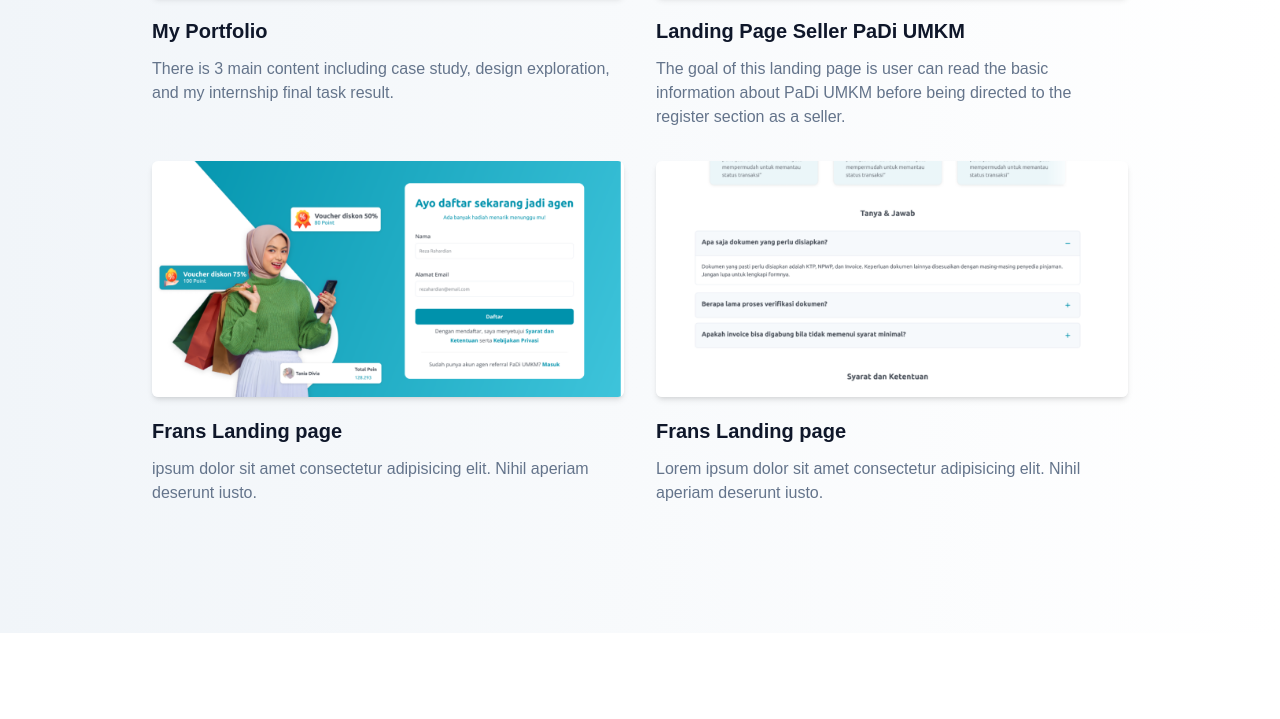
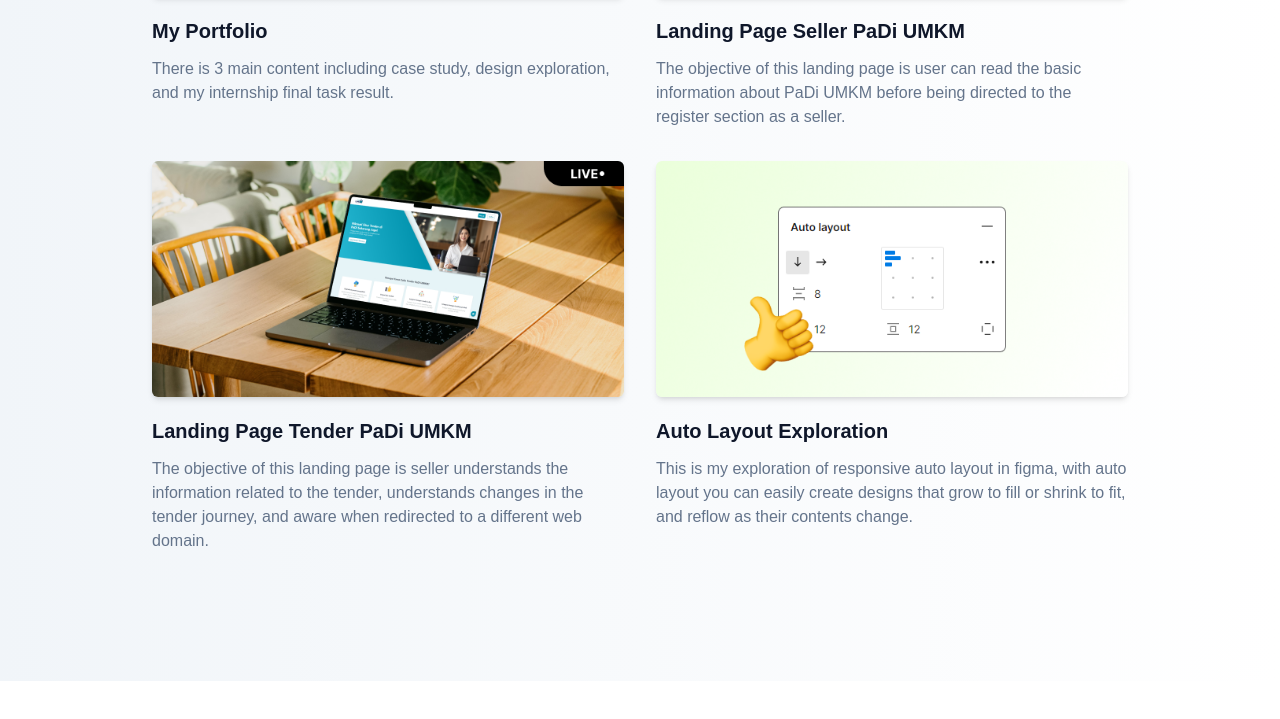
Before and after one commit to fransfirmansyah10/fransfirmansyah.github.io, a website: page index.html in a window 1280 px wide. Shown: the part 1813-2532 px from the top of the page. Drawn offline with Linux system fonts and the light colour scheme.

Commit message:
baru chuyyy

```diff
--- a/index.html
+++ b/index.html
@@ -196,7 +196,7 @@
             <div class="w-full px-4">
                 <div class="max-w-xl mx-auto text-center mb-12">
                     <h3 class="font-semibold bg-gradient-to-r from-pink-600 to-amber-300 text-transparent bg-clip-text text-2xl mb-4 pt-1 ">Portfolio</h3>
-                    <p class="font-thin text-base text-slate-500 max-w-xl ">My recent work and creation🎯</p>
+                    <p class="font-thin text-base text-slate-500 max-w-xl ">My recent work and creation.</p>
                 </div>
             </div>
             <div class="w-full px-4 flex flex-wrap justify-center xl:w-10/12 xl:mx-auto">
@@ -216,25 +216,25 @@
                         </a>
                     </div>
                     <h3 class="font-semibold text-xl text-dark mt-5 mb-3">Landing Page Seller PaDi UMKM</h3>
-                    <p class="font-medium text-base text-slate-500">The goal of this landing page is user can read the basic information about PaDi UMKM before being directed to the register section as a seller.</p>
+                    <p class="font-medium text-base text-slate-500">The objective of this landing page is user can read the basic information about PaDi UMKM before being directed to the register section as a seller.</p>
                 </div>
                 <div class="mb-8 lg:mb-0 px-4 md:w-1/2">
                     <div class="rounded-md shadow-md overflow-hidden">
-                        <a href="#" target="_blank" class="hover:shadow-lg hover:opacity-60 transition duration-300 ease-in-out">
-                        <img src="dist/img/portfolio/3.png" alt="Landing Page" width="w-full">
+                        <a href="https://seller.padiumkm.id/tender" target="_blank" class="hover:shadow-lg hover:opacity-60 transition duration-300 ease-in-out">
+                        <img src="dist/img/portfolio fix/3.png" alt="Landing Page" width="w-full">
                     </a>
                     </div>
-                    <h3 class="font-semibold text-xl text-dark mt-5 mb-3">Frans Landing page</h3>
-                    <p class="font-medium text-base text-slate-500"> ipsum dolor sit amet consectetur adipisicing elit. Nihil aperiam deserunt iusto.</p>
+                    <h3 class="font-semibold text-xl text-dark mt-5 mb-3">Landing Page Tender PaDi UMKM</h3>
+                    <p class="font-medium text-base text-slate-500"> The objective of this landing page is seller understands the information related to the tender, understands changes in the tender journey, and aware when redirected to a different web domain.</p>
                 </div>
                 <div class="px-4 md:w-1/2">
                     <div class="rounded-md shadow-md overflow-hidden">
-                        <a href="#" target="_blank" class="hover:shadow-lg hover:opacity-60 transition duration-300 ease-in-out">
-                        <img src="dist/img/portfolio/4.png" alt="Landing Page" width="w-full">
+                        <a href="https://medium.com/@fransfirmansyah/responsive-card-menggunakan-auto-layout-99fe8006d431" target="_blank" class="hover:shadow-lg hover:opacity-60 transition duration-300 ease-in-out">
+                        <img src="dist/img/portfolio fix/4.png" alt="Landing Page" width="w-full">
                     </a>
                     </div>
-                    <h3 class="font-semibold text-xl text-dark mt-5 mb-3">Frans Landing page</h3>
-                    <p class="font-medium text-base text-slate-500">Lorem ipsum dolor sit amet consectetur adipisicing elit. Nihil aperiam deserunt iusto.</p>
+                    <h3 class="font-semibold text-xl text-dark mt-5 mb-3">Auto Layout Exploration</h3>
+                    <p class="font-medium text-base text-slate-500">This is my exploration of responsive auto layout in figma, with auto layout you can easily create designs that grow to fill or shrink to fit, and reflow as their contents change.</p>
                 </div>
             </div>
         </div>
```
Also changed, not shown: dist/img/portfolio fix/2.png, dist/img/portfolio fix/3.png (added), dist/img/portfolio fix/4.png (added), dist/output.css.
